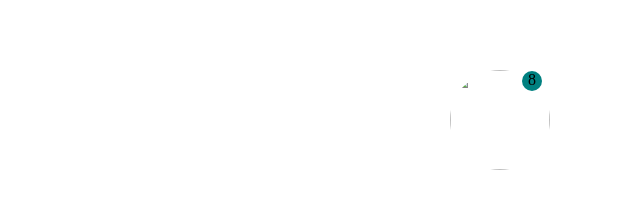
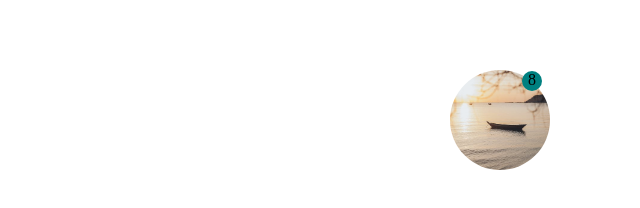
Before and after one commit to Anwesh1809/CSS_position_example, a plain HTML site: page index.html in a window 1280 px wide. Shown: the whole page, without its empty margins (640-1280 px from the left). Drawn offline with Linux system fonts and the light colour scheme.

Commit message:
Update index.html

```diff
--- a/index.html
+++ b/index.html
@@ -44,7 +44,7 @@
 </head>
 <body>
     <div>
-        <img src="/22-08-2021_Guvi_session/images/pexels-photo-4206646.jpeg" alt="">
+        <img src="/images/pexels-photo-4206646.jpeg" alt="">
         <span>8</span>
     </div>
 </body>
```
